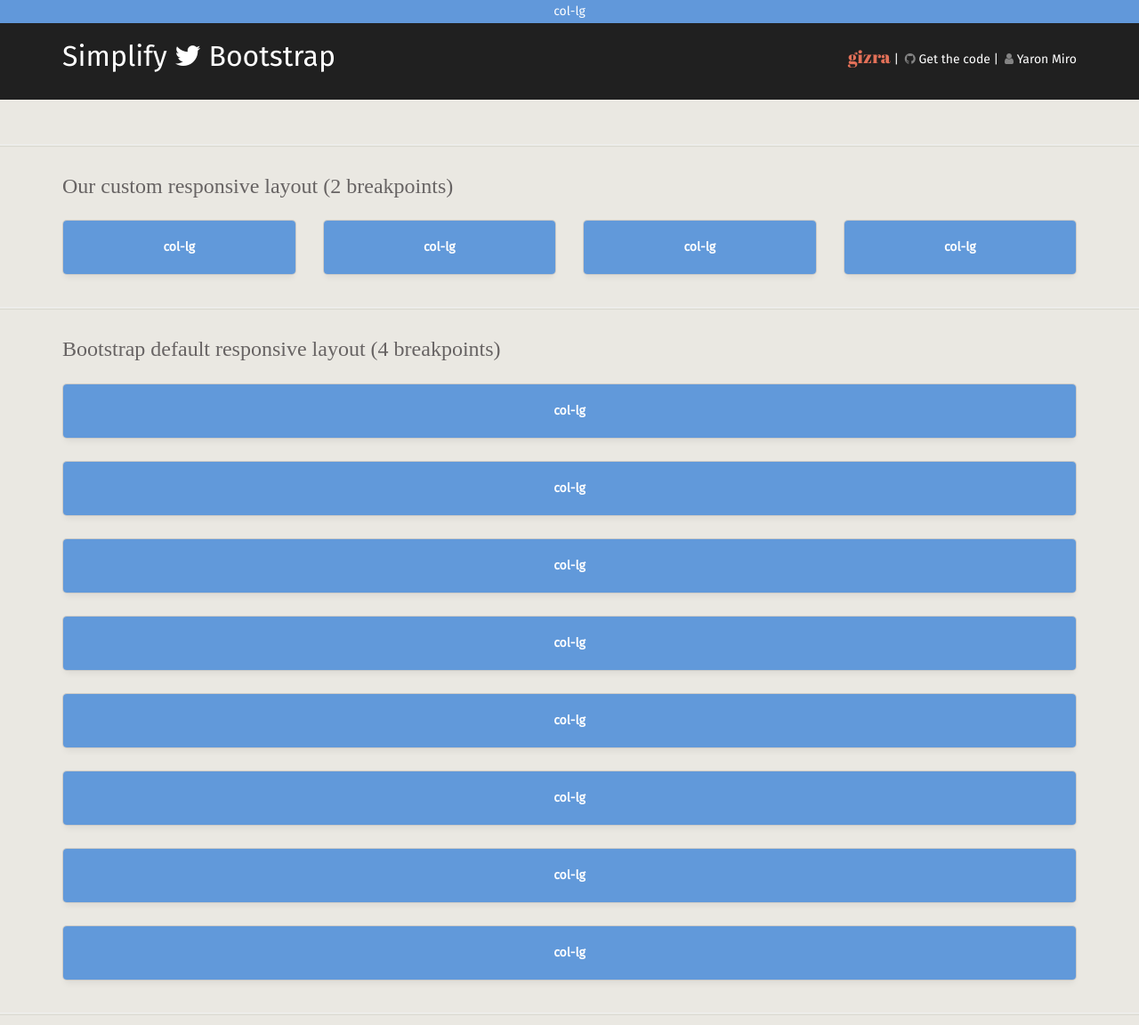
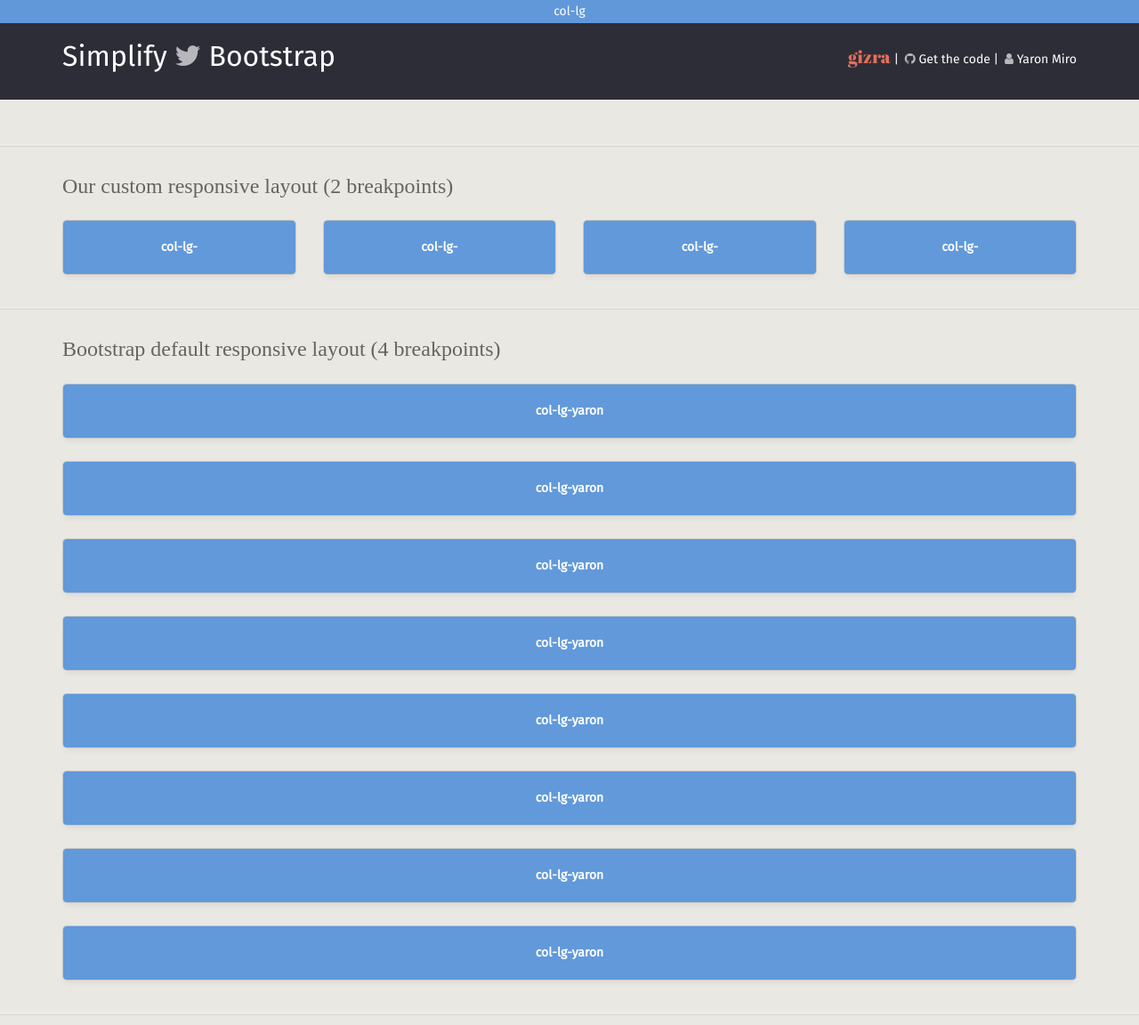
Before and after one commit to Gizra/bootstrap-responsive, a Jekyll site: the page built from src/index.html, in a window 1280 px wide. Shown: the whole page at 89% size. Built offline with Jekyll 4.4.1, drawn with Linux system fonts in a browser that asks for light colours; nearby versions of some CDN libraries; some web fonts are replaced; Markdown is read by kramdown in place of the engine named in the settings.

Commit message:
adding dynamic content

```diff
--- /dev/null
+++ b/src/_data/grid.yml
@@ -0,0 +1 @@
+bootstrap-default: yaron
--- a/src/_includes/examples/bootstrap-default-layout.html
+++ b/src/_includes/examples/bootstrap-default-layout.html
@@ -4,30 +4,11 @@
 <div class="col-xs-12">
   <div class="wrapper text-center">
     <div class="row">
-      <div class="box col-xs-3 col-sm-6 col-lg-12">
-        <div>{% include examples/col-list.html %}</div>
-      </div>
-      <div class="box col-xs-3 col-sm-6 col-lg-12">
-        <div>{% include examples/col-list.html %}</div>
-      </div>
-      <div class="box col-xs-3 col-sm-6 col-lg-12">
-        <div>{% include examples/col-list.html %}</div>
-      </div>
-      <div class="box col-xs-3 col-sm-6 col-lg-12">
-        <div>{% include examples/col-list.html %}</div>
-      </div>
-      <div class="box col-xs-3 col-sm-6 col-lg-12">
-        <div>{% include examples/col-list.html %}</div>
-      </div>
-      <div class="box col-xs-3 col-sm-6 col-lg-12">
-        <div>{% include examples/col-list.html %}</div>
-      </div>
-      <div class="box col-xs-3 col-sm-6 col-lg-12">
-        <div>{% include examples/col-list.html %}</div>
-      </div>
-      <div class="box col-xs-3 col-sm-6 col-lg-12">
-        <div>{% include examples/col-list.html %}</div>
-      </div>
+      {% for i in (1..8) %}
+        <div class="box col-xs-3 col-sm-6 col-lg-12">
+          <div>{% include examples/col-list.html type="bootstrap-default" %}</div>
+        </div>
+      {% endfor %}
     </div>
   </div>
 </div>
--- a/src/_includes/examples/col-list.html
+++ b/src/_includes/examples/col-list.html
@@ -1,4 +1,4 @@
-<span class="visible-xs">col-xs</span>
+<span class="visible-xs">col-xs-{{ site.data.grid.bootstrap-default }}</span>
 <span class="visible-sm">col-sm</span>
 <span class="visible-md">col-md</span>
-<span class="visible-lg">col-lg</span>
+<span class="visible-lg">col-lg-{{ site.data.grid[include.type] }}</span>
--- a/src/_includes/examples/custom-layout.html
+++ b/src/_includes/examples/custom-layout.html
@@ -4,18 +4,11 @@
 <div class="col-xs-12">
   <div class="wrapper text-center">
     <div class="row">
-      <div class="box col-xs-6 col-sm-3">
-        <div>{% include examples/col-list.html %}</div>
-      </div>
-      <div class="box col-xs-6 col-sm-3">
-        <div>{% include examples/col-list.html %}</div>
-      </div>
-      <div class="box col-xs-6 col-sm-3">
-        <div>{% include examples/col-list.html %}</div>
-      </div>
-      <div class="box col-xs-6 col-sm-3">
-        <div>{% include examples/col-list.html %}</div>
-      </div>
+      {% for i in (1..4) %}
+        <div class="box col-xs-6 col-sm-3">
+          <div>{% include examples/col-list.html type="custom-layout" %}</div>
+        </div>
+      {% endfor %}
     </div>
   </div>
 </div>
--- a/src/assets/scss/_mixin.scss
+++ b/src/assets/scss/_mixin.scss
@@ -4,6 +4,8 @@
 $gizra: #e27058;
 $gizra-dark: #A95C4C;
 $title: #676363;
+$header-bg: #2D2D38;
+$gray-light: rgba(255, 255, 255, 0.66);
 $pastel-red: rgba(148, 49, 40, 0.61);
 $pastel-orange: rgba(255, 154, 69, 0.77);
 $pastel-green: rgba(35, 143, 118, 0.86);
```
Also changed, not shown: src/assets/scss/_header.scss (+7 -2 lines), src/assets/stylesheets/style.css.
